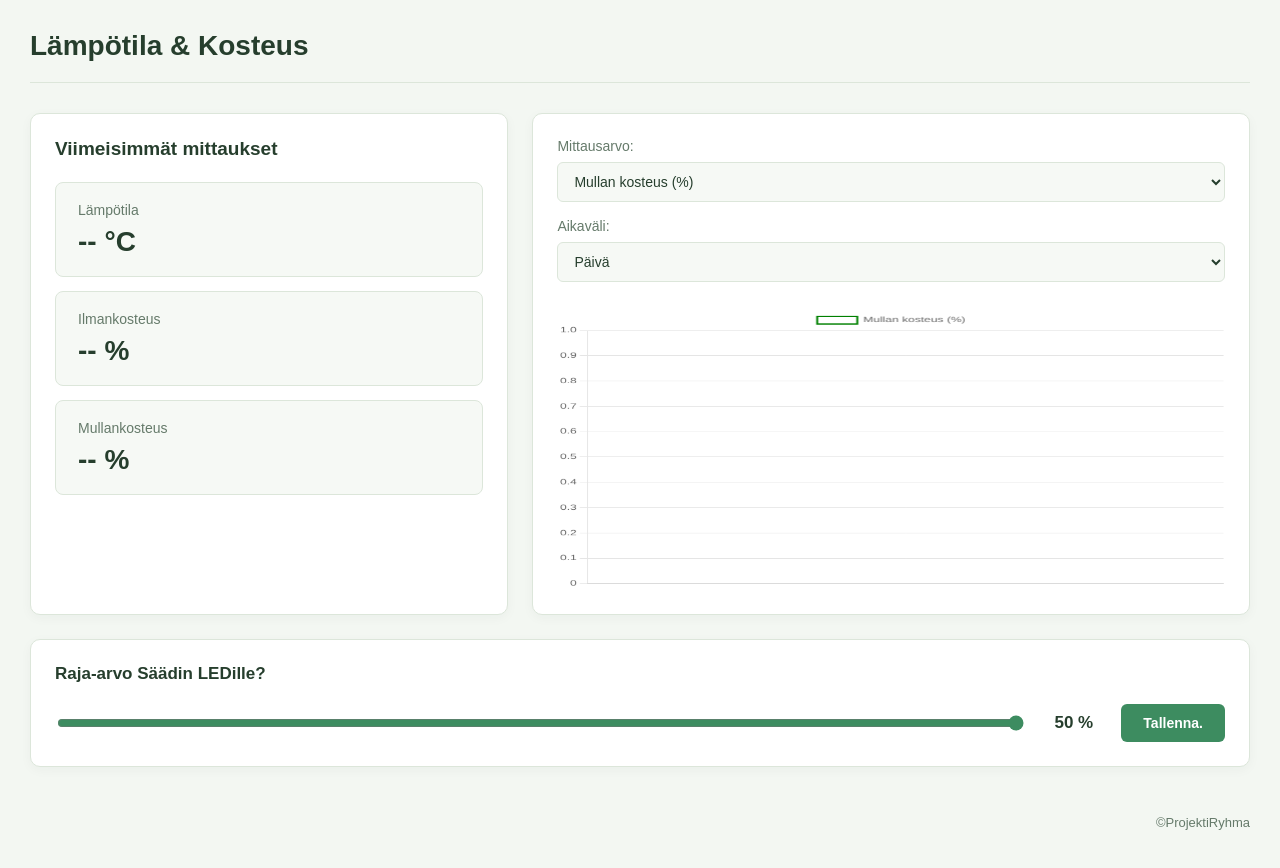
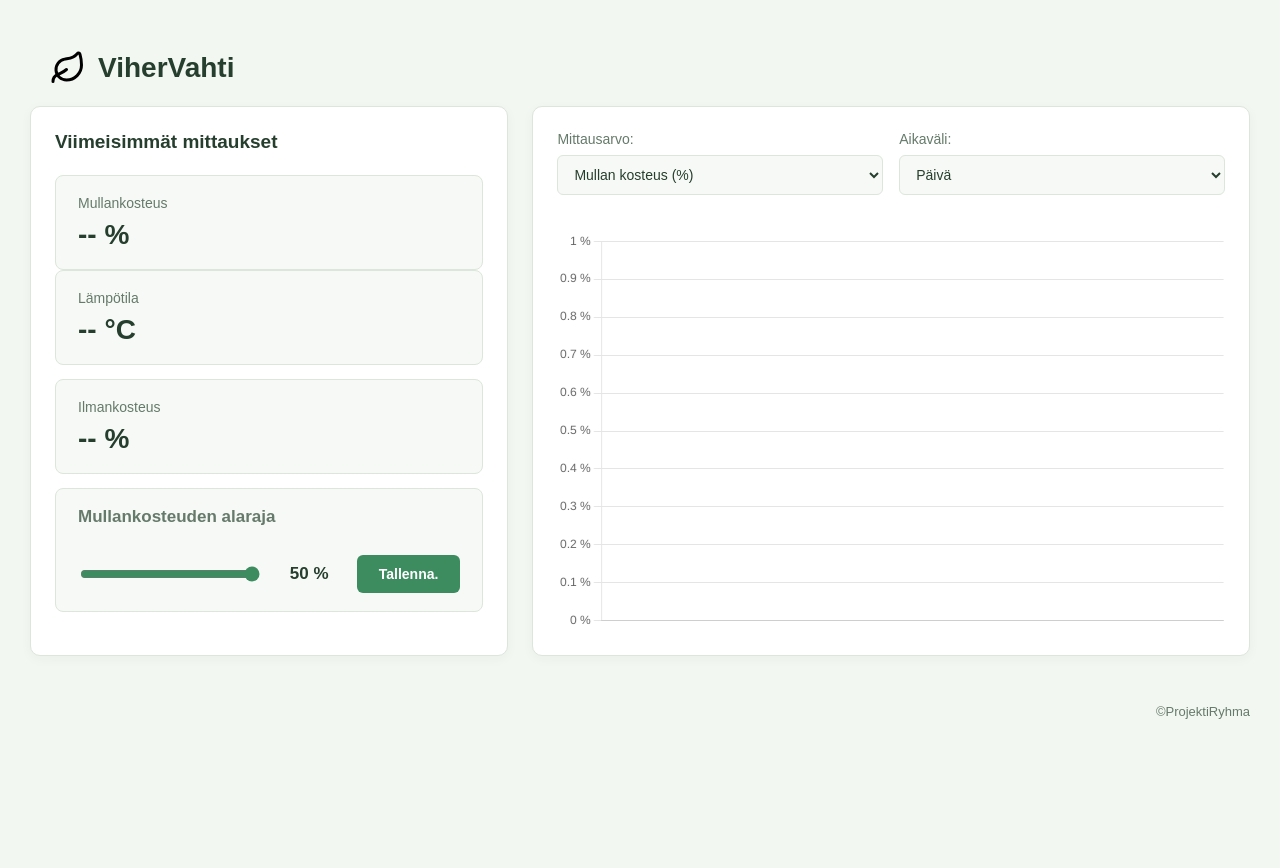
Before and after one commit to FabianTimplaru/Sularin-projekti, a plain HTML site: page front/index.html in a window 1280 px wide. After the commit the page ends 800 px from the top, so only its background shows below. Drawn offline with Linux system fonts and the light colour scheme; no server answers.

Commit message:
Visual improvements

```diff
--- a/front/css/styles.css
+++ b/front/css/styles.css
@@ -27,9 +27,15 @@ body {
 
 /* === 2. Otsikko === */
 .otsikko {
-    margin-bottom: 30px;
-    padding-bottom: 20px;
-    border-bottom: 1px solid var(--border);
+    display: flex;
+    align-items: center;
+    gap: 12px;
+    margin: 20px;
+}
+
+.otsikkoIkoni {
+    width: 36px;
+    height: 36px;
 }
 
 .otsikko h1 {
@@ -122,25 +128,34 @@ body {
     outline-offset: 2px;
 }
 
+.kaavioValinnat {
+    display: grid;
+    grid-template-columns: repeat(2, minmax(0, 1fr));
+    gap: 16px;
+    margin-bottom: 20px;
+}
+
+.historiaLaatikko {
+    display: flex;
+    flex-direction: column;
+}
+
+.kaavioSisalto {
+    position: relative;
+    flex: 1;
+    min-height: 400px;
+    width: 100%;
+}
+
 #historiaKaavio {
+    position: absolute;
     display: block;
     width: 100% !important;
-    height: 280px !important;
-    margin-top: 12px;
+    height: 100% !important;
 }
 
 /* === 6. Kosteuden raja-arvosäädin === */
-.rajalaatikko {
-    margin-top: 24px;
-    padding: 24px;
-
-    background-color: var(--card);
-    border: 1px solid var(--border);
-    border-radius: 10px;
-    box-shadow: 0 3px 12px rgba(38, 62, 45, 0.04);
-}
-
-.rajalaatikko label {
+.rajaKortti label {
     display: block;
     margin-bottom: 20px;
 
@@ -217,6 +232,10 @@ body {
         padding: 18px;
     }
 
+    .kaavioValinnat {
+        grid-template-columns: 1fr;
+    }
+
     .kosteusRajaSaadin {
         flex-wrap: wrap;
         gap: 12px;
--- a/front/index.html
+++ b/front/index.html
@@ -15,7 +15,8 @@
 
   <!-- === 1. Sivun otsikko === -->
   <div id="otsikko" class="otsikko">
-    <h1>Lämpötila & Kosteus</h1>
+    <img src="icons/leaf.svg" alt="" class="otsikkoIkoni">
+    <h1>ViherVahti</h1>
   </div>
 
   <!-- === 2. Mittausnäkymä === -->
@@ -26,6 +27,12 @@
       <!-- Nykyiset mittaukset -->
       <section class="nykyisetMittaukset">
         <h2>Viimeisimmät mittaukset</h2>
+        <!-- Mullankosteus -->
+        <div class="mittausKortti">
+          <span>Mullankosteus</span>
+          <strong id="arvoMullanKosteus">-- %</strong>
+        </div>
+
         <div class="mittausKortit">
           <!-- Lämpötila -->
           <div class="mittausKortti">
@@ -39,17 +46,24 @@
             <strong id="arvoIlmanKosteus">-- %</strong>
           </div>
 
-          <!-- Mullankosteus -->
-          <div class="mittausKortti">
-            <span>Mullankosteus</span>
-            <strong id="arvoMullanKosteus">-- %</strong>
+          <!-- === 3. LEDin raja-arvosäädin === -->
+          <div class="mittausKortti rajaKortti">
+            <label for="kosteusRajaSaadin">Mullankosteuden alaraja</label>
+            <div class="kosteusRajaSaadin">
+              <input type="range" min="10" max="50" value="50" class="slider" id="kosteusRajaSaadin">
+              <output id="rajaArvo" for="kosteusRajaSaadin">50 %</output>
+              <button id="rajaTallenna">Tallenna.</button>
             </div>
+          </div>
+
         </div>
       </section>
     </div>
 
     <!-- Oikea laatikko: mittaushistoria -->
-    <div class="kaavioLaatikko">
+    <div class="historiaLaatikko kaavioLaatikko">
+      <div class="kaavioValinnat">
+        <div class="valintaRyhma">
           <!-- Mittausarvon valinta -->
           <label for="mittausValinta">Mittausarvo:</label>
           <select id="mittausValinta">
@@ -58,7 +72,8 @@
             <option value="airHumidity">Ilmankosteus (%)</option>
             <option value="soilMoisture_adc">ADC-raaka-arvo</option>
           </select>
-
+        </div>
+        <div class="valintaRyhma">
           <!-- Aikavälin valinta -->
           <label for="aikavaliValinta">Aikaväli:</label>
           <select id="aikavaliValinta">
@@ -68,21 +83,17 @@
             <option value="kaikki">Kaikki</option>
           </select>
 
+        </div>
+      </div>
+      <div class="kaavioSisalto">
+        <canvas id="historiaKaavio"></canvas>
+      </div>
       <!-- Historiakaavio -->
-      <canvas id="historiaKaavio"></canvas>
     </div>
 
   </div>
 
-  <!-- === 3. LEDin raja-arvosäädin === -->
-  <div class="rajalaatikko">
-    <label for="kosteusRajaSaadin">Raja-arvo Säädin LEDille?</label>
-    <div class="kosteusRajaSaadin">
-      <input type="range" min="10" max="50" value="50" class="slider" id="kosteusRajaSaadin">
-      <output id="rajaArvo" for="kosteusRajaSaadin">50 %</output>
-      <button id="rajaTallenna">Tallenna.</button>
-    </div>
-  </div>
+
 
   <!-- === 4. Alatunniste === -->
   <footer id="footer">©ProjektiRyhma</footer>
--- a/front/js/script.js
+++ b/front/js/script.js
@@ -100,7 +100,26 @@ function luoKaavio(canvasId) {
           }
         },
         yArvo: {
-          position: 'left'
+          position: 'left',
+          ticks: {
+            callback: (value) => {
+              switch (mittausValinta.value) {
+                case 'soilMoisture_percent':
+                  return value + ' %';
+                case 'airHumidity':
+                  return value + ' %';
+                case 'temp':
+                  return value + ' °C';
+                case 'soilMoisture_adc':
+                  return value;
+              }
+            }
+          }
+        }
+      },
+      plugins: {
+        legend: {
+          display: false
         }
       }
     }
```
Also changed, not shown: front/icons/leaf.svg (added). Lines whose indentation alone changed are shown as unchanged.
